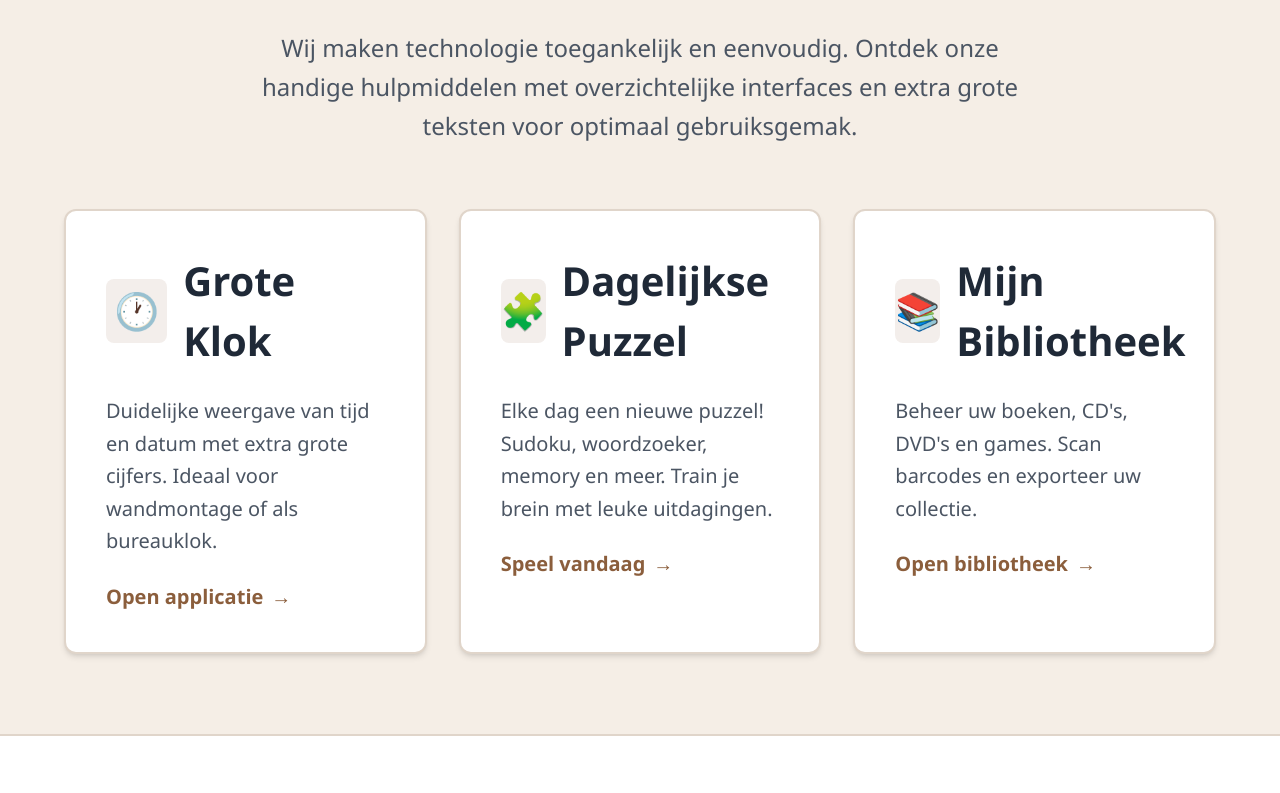
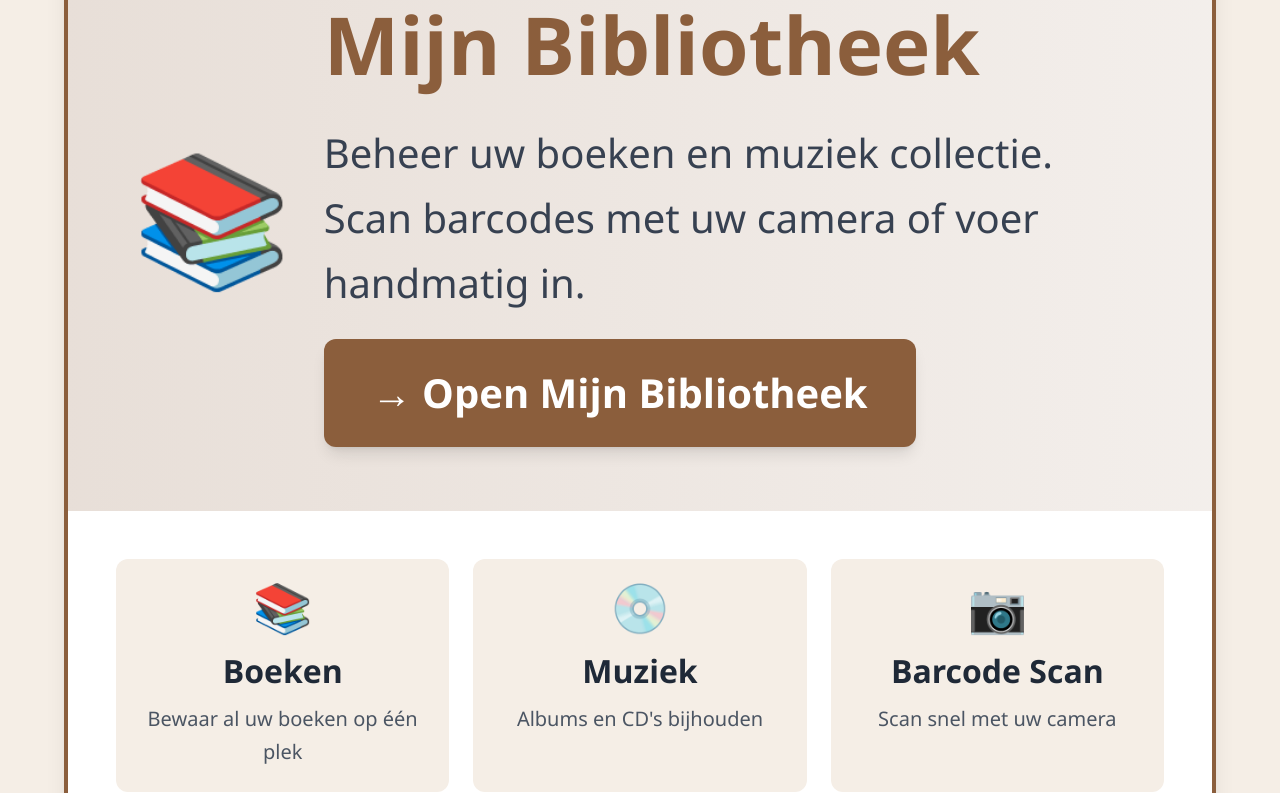
Before and after one commit to cmvdeut/seniorease-site, a Next.js app in the folder seniorease-project/: page / in a window 1280 px wide. Shown: the part 353-1146 px from the top of the page. Built offline with nearby package versions, Linux system fonts and the light colour scheme.

Commit message:
Bibliotheek als hoofdthema: alleen boeken en muziek, PWA support, senior-friendly design

```diff
--- a/seniorease-project/app/bibliotheek/page.tsx
+++ b/seniorease-project/app/bibliotheek/page.tsx
@@ -6,9 +6,9 @@ import Script from 'next/script';
 
 interface LibraryItem {
   id: string;
-  type: 'book' | 'cd' | 'dvd' | 'game';
+  type: 'book' | 'music'; // Alleen boeken en muziek
   title: string;
-  author: string;
+  author: string; // Auteur voor boeken, artiest voor muziek
   barcode: string;
   dateAdded: string;
   notes?: string;
@@ -63,7 +63,7 @@ export default function BibliotheekPage() {
   function exportToCSV() {
     const headers = ['Type', 'Titel', 'Auteur/Artiest', 'Barcode', 'Datum toegevoegd', 'Notities'];
     const rows = filteredItems.map(item => [
-      item.type,
+      typeNames[item.type], // Gebruik leesbare naam (Boek of Album/CD)
       item.title,
       item.author,
       item.barcode,
@@ -149,7 +149,7 @@ export default function BibliotheekPage() {
   const [formData, setFormData] = useState({
     type: 'book' as LibraryItem['type'],
     title: '',
-    author: '',
+    author: '', // Auteur (boeken) of artiest (muziek)
     barcode: '',
     notes: ''
   });
@@ -166,16 +166,12 @@ export default function BibliotheekPage() {
 
   const typeIcons: Record<LibraryItem['type'], string> = {
     book: '📚',
-    cd: '💿',
-    dvd: '📀',
-    game: '🎮'
+    music: '💿'
   };
 
   const typeNames: Record<LibraryItem['type'], string> = {
     book: 'Boek',
-    cd: 'CD/LP',
-    dvd: 'DVD',
-    game: 'Game'
+    music: 'Album/CD'
   };
 
   return (
@@ -209,11 +205,12 @@ export default function BibliotheekPage() {
                 <button
                   onClick={exportToCSV}
                   disabled={items.length === 0}
-                  className="bg-accent text-white px-6 py-3 rounded-lg text-senior-base font-bold
+                  className="bg-accent text-white px-8 py-4 rounded-xl text-senior-base font-bold
                            hover:bg-accent-dark disabled:opacity-50 disabled:cursor-not-allowed
-                           transition-colors"
+                           transition-all shadow-lg hover:shadow-xl flex items-center gap-2"
                 >
-                  📄 Exporteer CSV
+                  <span className="text-2xl">📄</span>
+                  <span>Exporteer CSV</span>
                 </button>
               </div>
             </div>
@@ -251,31 +248,33 @@ export default function BibliotheekPage() {
                   >
                     <option value="all">Alle items</option>
                     <option value="book">📚 Boeken</option>
-                    <option value="cd">💿 CD/LP</option>
-                    <option value="dvd">📀 DVD</option>
-                    <option value="game">🎮 Games</option>
+                    <option value="music">💿 Albums/CD's</option>
                   </select>
                 </div>
               </div>
             </div>
 
-            {/* Action Buttons */}
-            <div className="flex flex-wrap gap-4">
+            {/* Action Buttons - EXTRA GROOT VOOR SENIOREN */}
+            <div className="flex flex-col sm:flex-row gap-4">
               <button
                 onClick={() => setShowAddForm(!showAddForm)}
-                className="bg-primary text-white px-8 py-4 rounded-lg text-senior-base font-bold
-                         hover:bg-primary-dark transition-colors"
+                className="bg-primary text-white px-10 py-6 rounded-xl text-senior-lg font-bold
+                         hover:bg-primary-dark transition-all shadow-lg hover:shadow-xl
+                         flex items-center justify-center gap-3 min-h-[70px]"
               >
-                ➕ Item toevoegen
+                <span className="text-3xl">➕</span>
+                <span>Item handmatig toevoegen</span>
               </button>
               <button
                 onClick={startScanner}
                 disabled={!quaggaLoaded}
-                className="bg-secondary text-white px-8 py-4 rounded-lg text-senior-base font-bold
+                className="bg-secondary text-white px-10 py-6 rounded-xl text-senior-lg font-bold
                          hover:bg-secondary-dark disabled:opacity-50 disabled:cursor-not-allowed
-                         transition-colors"
+                         transition-all shadow-lg hover:shadow-xl
+                         flex items-center justify-center gap-3 min-h-[70px]"
               >
-                📷 Scan barcode
+                <span className="text-3xl">📷</span>
+                <span>Barcode scannen met camera</span>
               </button>
             </div>
 
@@ -290,18 +289,19 @@ export default function BibliotheekPage() {
                     <label className="block text-senior-base font-bold text-gray-700 mb-2">
                       Type:
                     </label>
-                    <div className="grid grid-cols-2 md:grid-cols-4 gap-3">
-                      {(['book', 'cd', 'dvd', 'game'] as const).map(type => (
+                    <div className="grid grid-cols-2 gap-4">
+                      {(['book', 'music'] as const).map(type => (
                         <button
                           key={type}
                           type="button"
                           onClick={() => setFormData({ ...formData, type })}
-                          className={`p-4 rounded-lg border-2 text-senior-base font-bold transition-colors
+                          className={`p-6 rounded-lg border-2 text-senior-lg font-bold transition-colors
                             ${formData.type === type
                               ? 'border-primary bg-primary text-white'
-                              : 'border-gray-300 hover:border-primary'}`}
+                              : 'border-gray-300 hover:border-primary bg-white'}`}
                         >
-                          {typeIcons[type]} {typeNames[type]}
+                          <span className="text-4xl block mb-2">{typeIcons[type]}</span>
+                          {typeNames[type]}
                         </button>
                       ))}
                     </div>
@@ -324,7 +324,7 @@ export default function BibliotheekPage() {
 
                   <div>
                     <label className="block text-senior-base font-bold text-gray-700 mb-2">
-                      Auteur/Artiest: *
+                      {formData.type === 'book' ? 'Auteur:' : 'Artiest:'} *
                     </label>
                     <input
                       type="text"
@@ -333,7 +333,7 @@ export default function BibliotheekPage() {
                       onChange={(e) => setFormData({ ...formData, author: e.target.value })}
                       className="w-full px-4 py-3 border-2 border-gray-300 rounded-lg text-senior-base
                                focus:border-primary focus:outline-none"
-                      placeholder="Naam auteur of artiest"
+                      placeholder={formData.type === 'book' ? 'Naam van de auteur' : 'Naam van de artiest'}
                     />
                   </div>
 
@@ -365,13 +365,15 @@ export default function BibliotheekPage() {
                     />
                   </div>
 
-                  <div className="flex gap-4">
+                  <div className="flex flex-col sm:flex-row gap-4">
                     <button
                       type="submit"
-                      className="bg-primary text-white px-8 py-3 rounded-lg text-senior-base font-bold
-                               hover:bg-primary-dark transition-colors"
+                      className="bg-primary text-white px-10 py-5 rounded-xl text-senior-lg font-bold
+                               hover:bg-primary-dark transition-all shadow-lg hover:shadow-xl
+                               flex items-center justify-center gap-3 min-h-[70px]"
                     >
-                      ✓ Opslaan
+                      <span className="text-2xl">✓</span>
+                      <span>Opslaan</span>
                     </button>
                     <button
                       type="button"
@@ -379,10 +381,12 @@ export default function BibliotheekPage() {
                         setShowAddForm(false);
                         setFormData({ type: 'book', title: '', author: '', barcode: '', notes: '' });
                       }}
-                      className="bg-gray-500 text-white px-8 py-3 rounded-lg text-senior-base font-bold
-                               hover:bg-gray-600 transition-colors"
+                      className="bg-gray-500 text-white px-10 py-5 rounded-xl text-senior-lg font-bold
+                               hover:bg-gray-600 transition-all shadow-lg hover:shadow-xl
+                               flex items-center justify-center gap-3 min-h-[70px]"
                     >
-                      ✗ Annuleren
+                      <span className="text-2xl">✗</span>
+                      <span>Annuleren</span>
                     </button>
                   </div>
                 </form>
@@ -438,7 +442,7 @@ export default function BibliotheekPage() {
                             </span>
                           </div>
                           <p className="text-senior-base text-gray-600 mb-2">
-                            <strong>Door:</strong> {item.author}
+                            <strong>{item.type === 'book' ? 'Auteur:' : 'Artiest:'}</strong> {item.author}
                           </p>
                           {item.barcode && (
                             <p className="text-senior-sm text-gray-500 mb-2">
--- /dev/null
+++ b/seniorease-project/app/components/PWAInstall.tsx
@@ -0,0 +1,67 @@
+'use client';
+
+import { useState, useEffect } from 'react';
+
+export default function PWAInstall() {
+  const [deferredPrompt, setDeferredPrompt] = useState<any>(null);
+  const [showInstallButton, setShowInstallButton] = useState(false);
+
+  useEffect(() => {
+    // Luister naar beforeinstallprompt event
+    const handler = (e: Event) => {
+      e.preventDefault();
+      setDeferredPrompt(e);
+      setShowInstallButton(true);
+    };
+
+    window.addEventListener('beforeinstallprompt', handler);
+
+    // Check of de app al geïnstalleerd is
+    if (window.matchMedia('(display-mode: standalone)').matches) {
+      setShowInstallButton(false);
+    }
+
+    return () => {
+      window.removeEventListener('beforeinstallprompt', handler);
+    };
+  }, []);
+
+  const handleInstallClick = async () => {
+    if (!deferredPrompt) {
+      return;
+    }
+
+    // Toon de install prompt
+    deferredPrompt.prompt();
+
+    // Wacht op gebruiker response
+    const { outcome } = await deferredPrompt.userChoice;
+
+    if (outcome === 'accepted') {
+      console.log('App geïnstalleerd');
+    } else {
+      console.log('Installatie geannuleerd');
+    }
+
+    setDeferredPrompt(null);
+    setShowInstallButton(false);
+  };
+
+  if (!showInstallButton) {
+    return null;
+  }
+
+  return (
+    <div className="fixed bottom-6 right-6 z-50">
+      <button
+        onClick={handleInstallClick}
+        className="bg-primary text-white px-8 py-4 rounded-xl text-senior-base font-bold
+                 shadow-xl hover:bg-primary-dark transition-all flex items-center gap-3
+                 border-4 border-white"
+      >
+        <span className="text-2xl">📱</span>
+        <span>Installeer als app</span>
+      </button>
+    </div>
+  );
+}
--- a/seniorease-project/app/layout.tsx
+++ b/seniorease-project/app/layout.tsx
@@ -1,12 +1,20 @@
 import type { Metadata } from "next";
 import "./globals.css";
+import PWAInstall from "./components/PWAInstall";
 
 export const metadata: Metadata = {
-  title: "SeniorEase - Digitaal gemak voor senioren",
-  description: "Eenvoudige digitale hulpmiddelen speciaal ontworpen voor senioren",
-  keywords: ["senioren", "digitale hulp", "ouderen", "eenvoudig", "toegankelijk"],
+  title: "SeniorEase - Mijn Bibliotheek",
+  description: "Beheer uw boeken en muziek collectie. Scan barcodes of voer handmatig in.",
+  keywords: ["senioren", "digitale hulp", "ouderen", "eenvoudig", "toegankelijk", "bibliotheek", "boeken", "muziek"],
   authors: [{ name: "SeniorEase" }],
   viewport: "width=device-width, initial-scale=1, maximum-scale=5",
+  manifest: "/manifest.json",
+  themeColor: "#8B5E3C",
+  appleWebApp: {
+    capable: true,
+    statusBarStyle: "default",
+    title: "SeniorEase Bibliotheek",
+  },
 };
 
 export default function RootLayout({
@@ -16,8 +24,16 @@ export default function RootLayout({
 }>) {
   return (
     <html lang="nl">
+      <head>
+        <link rel="manifest" href="/manifest.json" />
+        <meta name="theme-color" content="#8B5E3C" />
+        <meta name="apple-mobile-web-app-capable" content="yes" />
+        <meta name="apple-mobile-web-app-status-bar-style" content="default" />
+        <meta name="apple-mobile-web-app-title" content="SeniorEase Bibliotheek" />
+      </head>
       <body className="antialiased">
         {children}
+        <PWAInstall />
       </body>
     </html>
   );
--- a/seniorease-project/app/page.tsx
+++ b/seniorease-project/app/page.tsx
@@ -27,43 +27,81 @@ export default function Home() {
         </div>
       </header>
 
-      {/* Hero Section */}
-      <section className="container mx-auto px-6 py-20">
+      {/* Hero Section - Bibliotheek als hoofdthema */}
+      <section className="container mx-auto px-6 py-16">
         <div className="max-w-6xl mx-auto">
-          <div className="text-center mb-16">
-            <h2 className="text-senior-2xl font-bold text-gray-800 mb-6">
-              Welkom bij SeniorEase
+          {/* Bibliotheek Hero Card - EXTRA GROOT EN DUIDELIJK */}
+          <div className="bg-white rounded-2xl shadow-xl border-4 border-primary mb-16 overflow-hidden">
+            <div className="bg-gradient-to-r from-primary/20 to-primary/10 p-12 md:p-16">
+              <div className="flex flex-col md:flex-row items-center gap-8">
+                <div className="text-8xl md:text-9xl">📚</div>
+                <div className="flex-1 text-center md:text-left">
+                  <h2 className="text-senior-3xl md:text-senior-4xl font-bold text-primary mb-4">
+                    Mijn Bibliotheek
                   </h2>
-            <p className="text-senior-base text-gray-600 leading-relaxed max-w-3xl mx-auto">
-              Wij maken technologie toegankelijk en eenvoudig.
-              Ontdek onze handige hulpmiddelen met overzichtelijke interfaces
-              en extra grote teksten voor optimaal gebruiksgemak.
+                  <p className="text-senior-lg md:text-senior-xl text-gray-700 leading-relaxed mb-6">
+                    Beheer uw boeken en muziek collectie. Scan barcodes met uw camera of voer handmatig in.
                   </p>
+                  <Link
+                    href="/bibliotheek"
+                    className="inline-block bg-primary text-white px-12 py-6 rounded-xl text-senior-xl font-bold
+                             hover:bg-primary-dark transition-all shadow-lg hover:shadow-xl transform hover:scale-105"
+                  >
+                    → Open Mijn Bibliotheek
+                  </Link>
+                </div>
+              </div>
             </div>
 
-          {/* Apps Grid */}
-          <div className="grid md:grid-cols-3 gap-8 max-w-6xl mx-auto">
-            {/* Grote Klok App */}
+            {/* Feature highlights */}
+            <div className="p-8 md:p-12 bg-white">
+              <div className="grid md:grid-cols-3 gap-6">
+                <div className="text-center p-6 bg-neutral-cream rounded-xl">
+                  <div className="text-5xl mb-4">📚</div>
+                  <h3 className="text-senior-lg font-bold text-gray-800 mb-2">Boeken</h3>
+                  <p className="text-senior-sm text-gray-600">Bewaar al uw boeken op één plek</p>
+                </div>
+                <div className="text-center p-6 bg-neutral-cream rounded-xl">
+                  <div className="text-5xl mb-4">💿</div>
+                  <h3 className="text-senior-lg font-bold text-gray-800 mb-2">Muziek</h3>
+                  <p className="text-senior-sm text-gray-600">Albums en CD's bijhouden</p>
+                </div>
+                <div className="text-center p-6 bg-neutral-cream rounded-xl">
+                  <div className="text-5xl mb-4">📷</div>
+                  <h3 className="text-senior-lg font-bold text-gray-800 mb-2">Barcode Scan</h3>
+                  <p className="text-senior-sm text-gray-600">Scan snel met uw camera</p>
+                </div>
+              </div>
+            </div>
+          </div>
+
+          {/* Andere activiteiten - Kleiner en secundair */}
+          <div className="mb-12">
+            <h3 className="text-senior-xl font-bold text-gray-700 mb-6 text-center">
+              Andere activiteiten
+            </h3>
+            <div className="grid md:grid-cols-2 gap-6 max-w-4xl mx-auto">
+              {/* Grote Klok */}
               <Link
                 href="/klok"
-              className="group bg-white rounded-xl shadow-md hover:shadow-xl transition-all duration-300 border-2 border-neutral-stone hover:border-primary overflow-hidden"
+                className="group bg-white rounded-xl shadow-md hover:shadow-lg transition-all duration-300
+                         border-2 border-neutral-stone hover:border-primary overflow-hidden"
               >
-              <div className="p-10">
-                <div className="flex items-center gap-4 mb-6">
-                  <div className="w-16 h-16 bg-primary/10 rounded-lg flex items-center justify-center text-4xl">
+                <div className="p-8">
+                  <div className="flex items-center gap-4 mb-4">
+                    <div className="w-14 h-14 bg-primary/10 rounded-lg flex items-center justify-center text-3xl">
                       🕐
                     </div>
-                  <h3 className="text-senior-xl font-bold text-gray-800">
+                    <h3 className="text-senior-lg font-bold text-gray-800">
                       Grote Klok
                     </h3>
                   </div>
-                <p className="text-senior-sm text-gray-600 leading-relaxed mb-6">
+                  <p className="text-senior-sm text-gray-600 leading-relaxed">
                     Duidelijke weergave van tijd en datum met extra grote cijfers.
-                  Ideaal voor wandmontage of als bureauklok.
                   </p>
-                <div className="flex items-center text-primary font-semibold group-hover:gap-3 gap-2 transition-all">
-                  <span className="text-senior-sm">Open applicatie</span>
-                  <span className="text-xl">→</span>
+                  <div className="flex items-center text-primary font-semibold group-hover:gap-2 gap-1 transition-all mt-4">
+                    <span className="text-senior-sm">Open</span>
+                    <span className="text-lg">→</span>
                   </div>
                 </div>
               </Link>
@@ -71,57 +109,34 @@ export default function Home() {
               {/* Dagelijkse Puzzel */}
               <Link
                 href="/puzzels"
-              className="group bg-white rounded-xl shadow-md hover:shadow-xl transition-all duration-300 border-2 border-neutral-stone hover:border-primary overflow-hidden"
+                className="group bg-white rounded-xl shadow-md hover:shadow-lg transition-all duration-300
+                         border-2 border-neutral-stone hover:border-primary overflow-hidden"
               >
-              <div className="p-10">
-                <div className="flex items-center gap-4 mb-6">
-                  <div className="w-16 h-16 bg-primary/10 rounded-lg flex items-center justify-center text-4xl">
+                <div className="p-8">
+                  <div className="flex items-center gap-4 mb-4">
+                    <div className="w-14 h-14 bg-primary/10 rounded-lg flex items-center justify-center text-3xl">
                       🧩
                     </div>
-                  <h3 className="text-senior-xl font-bold text-gray-800">
+                    <h3 className="text-senior-lg font-bold text-gray-800">
                       Dagelijkse Puzzel
                     </h3>
                   </div>
-                <p className="text-senior-sm text-gray-600 leading-relaxed mb-6">
-                  Elke dag een nieuwe puzzel! Sudoku, woordzoeker, memory en meer.
-                  Train je brein met leuke uitdagingen.
+                  <p className="text-senior-sm text-gray-600 leading-relaxed">
+                    Elke dag een nieuwe puzzel! Sudoku, woordzoeker en meer.
                   </p>
-                <div className="flex items-center text-primary font-semibold group-hover:gap-3 gap-2 transition-all">
-                  <span className="text-senior-sm">Speel vandaag</span>
-                  <span className="text-xl">→</span>
-                </div>
-              </div>
-            </Link>
-
-            {/* Mijn Bibliotheek */}
-            <Link
-              href="/bibliotheek"
-              className="group bg-white rounded-xl shadow-md hover:shadow-xl transition-all duration-300 border-2 border-neutral-stone hover:border-primary overflow-hidden"
-            >
-              <div className="p-10">
-                <div className="flex items-center gap-4 mb-6">
-                  <div className="w-16 h-16 bg-primary/10 rounded-lg flex items-center justify-center text-4xl">
-                    📚
-                  </div>
-                  <h3 className="text-senior-xl font-bold text-gray-800">
-                    Mijn Bibliotheek
-                  </h3>
-                </div>
-                <p className="text-senior-sm text-gray-600 leading-relaxed mb-6">
-                  Beheer uw boeken, CD's, DVD's en games. Scan barcodes en exporteer uw collectie.
-                </p>
-                <div className="flex items-center text-primary font-semibold group-hover:gap-3 gap-2 transition-all">
-                  <span className="text-senior-sm">Open bibliotheek</span>
-                  <span className="text-xl">→</span>
+                  <div className="flex items-center text-primary font-semibold group-hover:gap-2 gap-1 transition-all mt-4">
+                    <span className="text-senior-sm">Speel</span>
+                    <span className="text-lg">→</span>
                   </div>
                 </div>
               </Link>
             </div>
           </div>
+        </div>
       </section>
 
       {/* Features Section */}
-      <section className="bg-white py-20 border-t-2 border-neutral-stone">
+      <section className="bg-white py-16 border-t-2 border-neutral-stone">
         <div className="container mx-auto px-6">
           <div className="max-w-6xl mx-auto">
             <h2 className="text-senior-2xl font-bold text-gray-800 mb-12 text-center">
@@ -152,13 +167,13 @@ export default function Home() {
               </div>
               <div className="text-center">
                 <div className="w-20 h-20 bg-accent/10 rounded-full flex items-center justify-center mx-auto mb-4 text-4xl">
-                  🔒
+                  📱
                 </div>
                 <h3 className="text-senior-lg font-bold text-gray-800 mb-3">
-                  Betrouwbaar
+                  Overal te gebruiken
                 </h3>
                 <p className="text-senior-sm text-gray-600 leading-relaxed">
-                  Werkt op alle apparaten zonder ingewikkelde installaties
+                  Werkt op computer, tablet en telefoon. Installeer als app!
                 </p>
               </div>
             </div>
--- a/seniorease-project/tailwind.config.ts
+++ b/seniorease-project/tailwind.config.ts
@@ -42,6 +42,7 @@ const config: Config = {
         'senior-xl': '2.5rem',     // 40px
         'senior-2xl': '3rem',      // 48px
         'senior-3xl': '4rem',      // 64px
+        'senior-4xl': '5rem',      // 80px
       },
     },
   },
```
Also changed, not shown: seniorease-project/public/manifest.json (added). Lines whose indentation alone changed are shown as unchanged.
